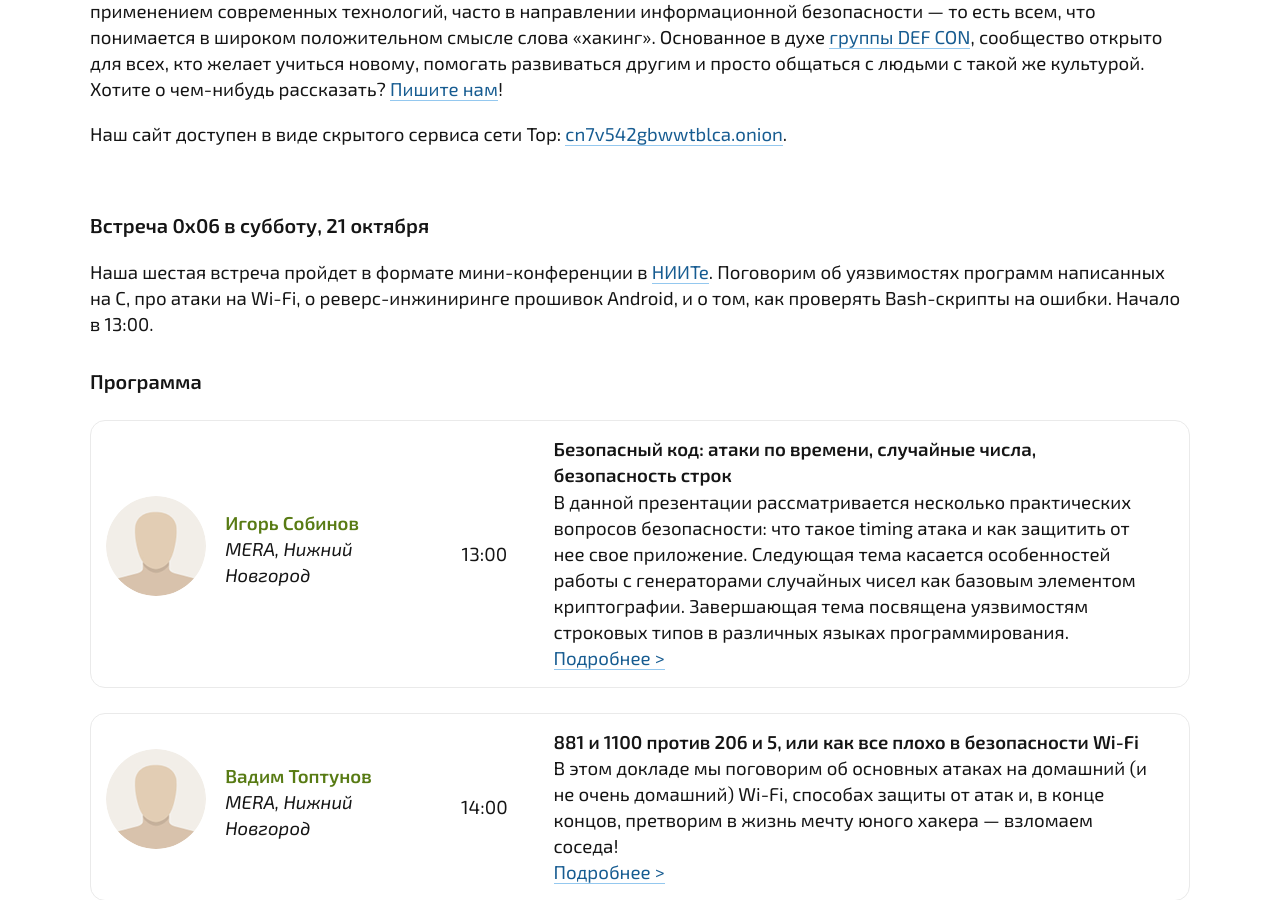
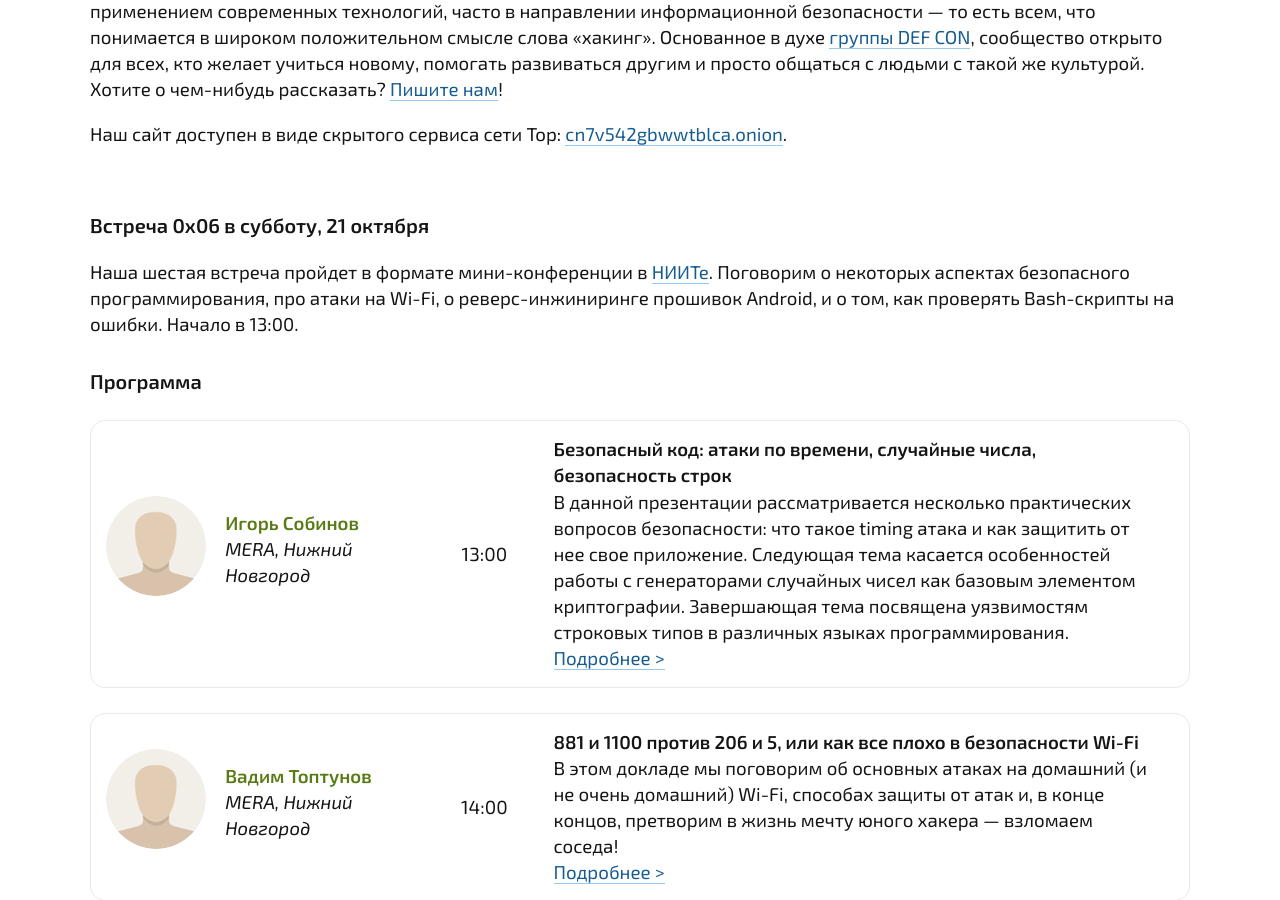
Before and after one commit to defcon-nn/defcon-nn.github.io, a Jekyll site: the page built from index.html, in a window 1280 px wide and 900 px high, scrolled down 337 px. Built offline with Jekyll 4.4.1, drawn with Linux system fonts in a browser that asks for light colours.

Commit message:
Небольшие исправления описания докладов

```diff
--- a/index.html
+++ b/index.html
@@ -10,7 +10,7 @@ layout: default
 <div id="events_table">
 	<h2>Встреча 0x06 в субботу, 21 октября</h2>
 
-	<p>Наша шестая встреча пройдет в формате мини-конференции в <a href="https://yandex.ru/maps/-/C6APyQKF">НИИТе</a>. Поговорим об уязвимостях программ написанных на C, про атаки на Wi-Fi, о реверс-инжиниринге прошивок Android, и о том, как проверять Bash-скрипты на ошибки. Начало в 13:00.</p>
+	<p>Наша шестая встреча пройдет в формате мини-конференции в <a href="https://yandex.ru/maps/-/C6APyQKF">НИИТе</a>. Поговорим о некоторых аспектах безопасного программирования, про атаки на Wi-Fi, о реверс-инжиниринге прошивок Android, и о том, как проверять Bash-скрипты на ошибки. Начало в 13:00.</p>
 
 	<h2>Программа</h2>
 
```
